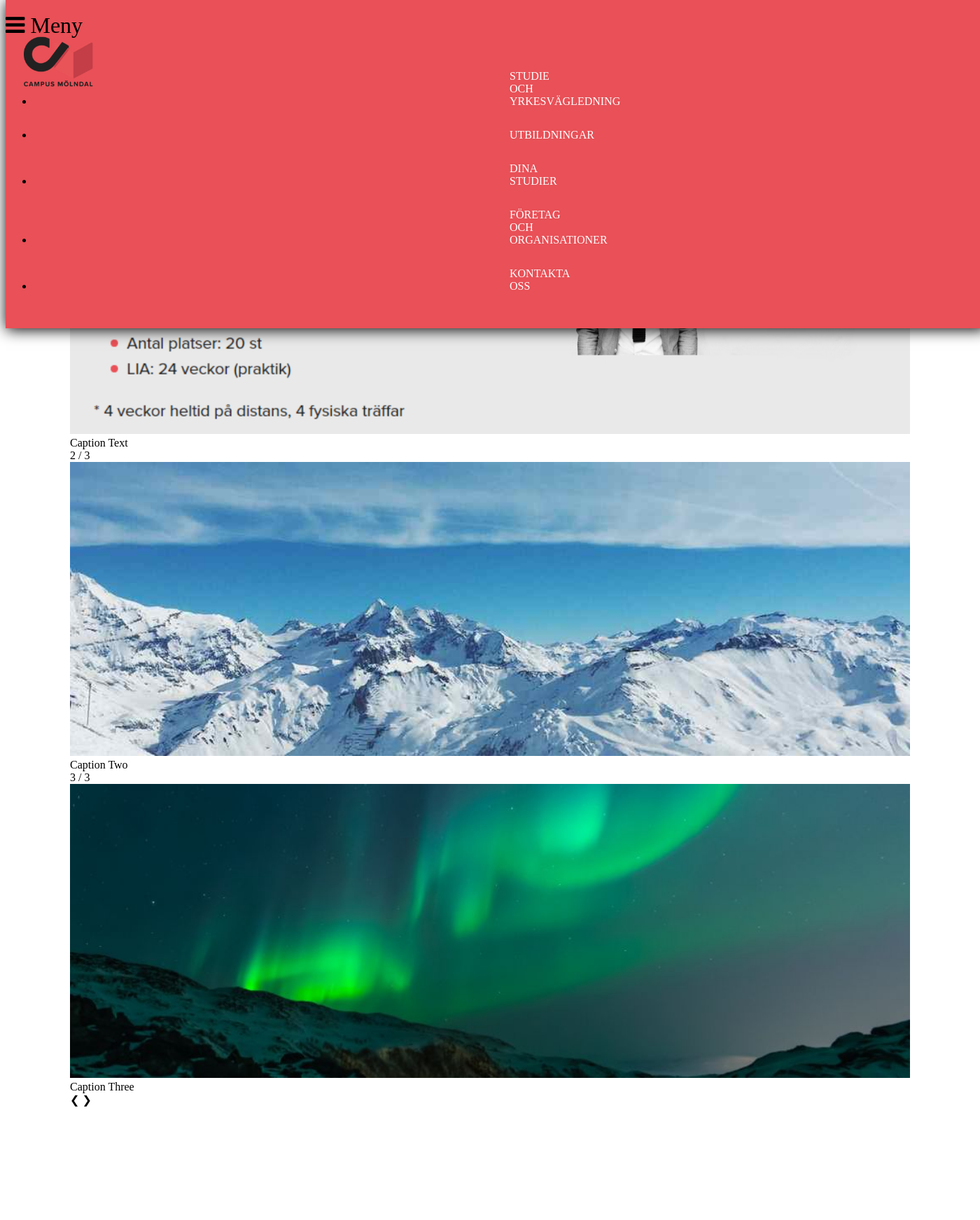
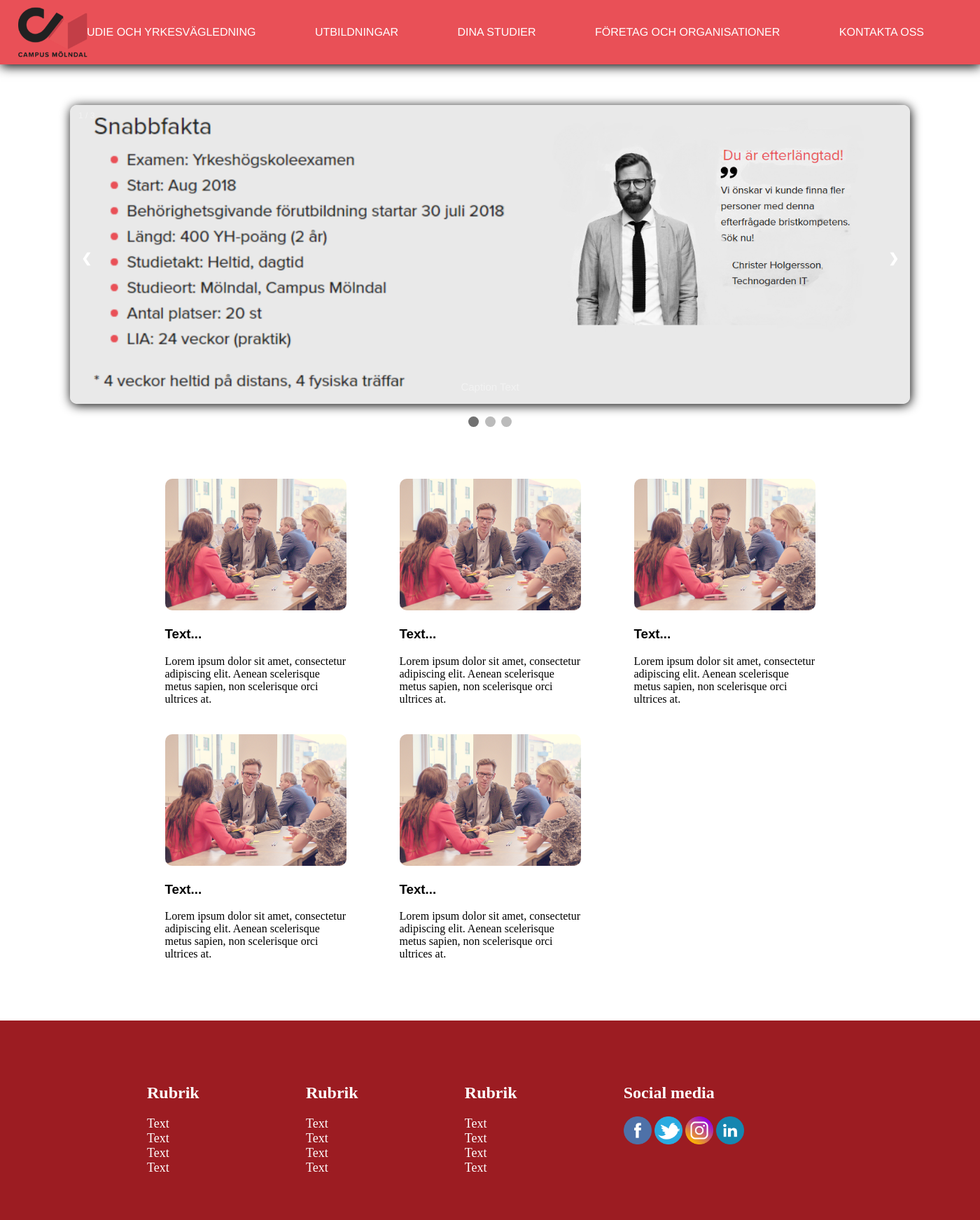
Before and after one commit to ASanzL/WebbProjekt, a PHP site: page / in a window 1400 px wide. Shown: the top 1743 px of the page at 70% size. Run offline with PHP 8.4, Linux system fonts and the light colour scheme.

Commit message:
Flyttade på filer

```diff
--- a/css/style.css
+++ b/css/style.css
@@ -1,129 +1,95 @@
-body a:hover {
-    color: #DFDFDF;
-    text-decoration: underline;
+html, body {
+    margin: 0;
+    padding: 0;
+    width: 100%;
+}
+
+body {
+    font-family: "Helvetica Neue",sans-serif;
+    font-weight: lighter;
+}
+
+header {
+    width: 100%;
+    height: 150px;
+    background-size: cover;
+}
+
+.logo {
+    width: 125px;
+    position: fixed;
+    margin-top: 10px;
+    float: left;
+}
+
+.logo img {
+    width: 125px;
 }
 
 nav {
-    background-color: #E95057;
-    margin: 0 0 5% 0;
-    padding: 20px 0 0 0;
+    position: fixed;
+    z-index: 1;
+    width: 100%;
+    line-height: 60px;
+    box-shadow: 1px 3px 15px black;
 }
 
-nav img {
-    filter: ;
-    width: 125px;
-    display: block;
-    margin: 0 auto;
-}
-main{
-    margin-top:150px;
-}
-
-#hamburger-menu {
-    text-decoration: none;
-    color: #ffffff;
-    top: 20px;
-    font-size: 40px;
+nav ul {
+    line-height: 60px;
+    list-style: none;
+    background-color: #E95057;
+    overflow: hidden;
+    text-align: right;
     margin: 0;
-}
-
-#menu-items {
-    display: none;
-    margin: 20px auto 0 auto;
-    text-align: center;
+    padding: 0 40px 0 0;
+    transition: 1s;
 
 }
 
-#menu-items a {
-    display: block;
-    text-decoration: none;
-    color: #ffffff;
-    text-transform: uppercase;
-    border-top: 1px black solid;
-    width: 100%;
-    padding: 15px 0 15px 0;
+nav ul li {
+    display: inline-block;
+    padding: 16px 40px;;
 }
 
-#menu-items a:hover {
-    background-color: #FF8086;
+nav ul li a {
+    text-decoration: none;
+    text-transform: uppercase;
+    color: #ffffff;
+    font-size: 16px;
+}
+
+.menu-icon {
+    line-height: 60px;
+    font-size: small;
+    width: 100%;
+    background: #ffffff;
+    text-align: right;
+    box-sizing: border-box;
+    padding: 15px 24px;
+    cursor: pointer;
+    color: #ffffff;
+    display: none;
 }
 
 
-/*-------------- GRID ------------------*/
-.gridContainer {
-    /* Keyword value */
-    grid-template: none;
-
-    /* grid-template-rows / grid-template-columns values */
-    grid-template: 150px 1fr / 150px 1fr;
-    grid-template: auto 1fr / auto 1fr auto;
-    grid-template: [linename] 100px / [columnname1] 30% [columnname2] 70%;
-    grid-template: fit-content(150px) / fit-content(50%);
-
-    /* grid-template-areas grid-template-rows / grid-template-column values */
-    grid-template: "a a a"
-    "b b b";
-    grid-template: "a a a" 20%
-    "b b b" auto;
-    grid-template: [header-top] "a a a"     [header-bottom]
-    [main-top] "b b b" 1fr [main-bottom]
-                            / auto 1fr auto;
-
-    /* Global values */
-    grid-template: inherit;
-    grid-template: initial;
-    grid-template: unset;
-}
-
-.gridItem {
-    margin: 15% 7.5% 5% 7.5%;
-    text-align: left;
-    padding: 0 10px;
-    font-family: Oswald, serif;
-    width: 1100px;
-}
-
-.gridItem img {
-
-    object-fit: cover;
-    width: 100%;
-    border-radius: 10px;
-    height: 400px;
-}
-
-.gridItem h3 {
-    color: #000000;
-    font-family: Oswald, sans-serif;
-}
-.infoArea{
-    display: grid;
-    grid-template-columns: 400px 400px;
-    grid-gap: 250px;
-    margin-left: 400px;
-}
-.infoItem ul{list-style:none;padding:0;margin:0}
-.infoItem ul li{padding-left:1em}
-.infoItem ul li:before{content:"";margin-right:10px;display:inline-block;width:8px;height:8px;background-color:#e95057;border-radius:50%;margin-bottom:2px}
-/*
--------------- SLIDESHOW ---------------------
+/*-------------- SLIDESHOW ---------------------*/
 * {box-sizing: border-box}
-body {font-family: Verdana, sans-serif; margin:0}
 .mySlides {display: none}
 .slideshow-container img {
     vertical-align: middle;
     border-radius: 10px;
 }
 
-    Slideshow container
+/* Slideshow container */
 .slideshow-container {
     box-shadow: 1px 2px 15px black;
     border-radius: 10px;
-    max-width: 100%;
+    max-width: 1200px;
     position: relative;
     margin: 0 auto 0 auto;
 }
 
- Next & previous buttons
+/* Next & previous buttons */
 .prev, .next {
     cursor: pointer;
     position: absolute;
@@ -138,18 +104,18 @@ body {font-family: Verdana, sans-serif; margin:0}
     border-radius: 0 3px 3px 0;
 }
 
- Position the "next button" to the right
+/* Position the "next button" to the right */
 .next {
     right: 0;
     border-radius: 3px 0 0 3px;
 }
 
- On hover, add a black background color with a little bit see-through
+/* On hover, add a black background color with a little bit see-through */
 .prev:hover, .next:hover {
     background-color: rgba(0,0,0,0.8);
 }
 
-* Caption text *
+/* Caption text */
 .text {
     color: #f2f2f2;
     font-size: 15px;
@@ -160,7 +126,7 @@ body {font-family: Verdana, sans-serif; margin:0}
     text-align: center;
 }
 
-/* Number text (1/3 etc) *
+/* Number text (1/3 etc) */
 .numbertext {
     color: #f2f2f2;
     font-size: 12px;
@@ -169,7 +135,7 @@ body {font-family: Verdana, sans-serif; margin:0}
     top: 0;
 }
 
-/* The dots/bullets/indicators *
+/* The dots/bullets/indicators */
 .dot {
     cursor: pointer;
     height: 15px;
@@ -185,13 +151,13 @@ body {font-family: Verdana, sans-serif; margin:0}
     background-color: #717171;
 }
 
-/* Fading animation *
+/* Fading animation */
 .fade {
     -webkit-animation-name: fade;
     -webkit-animation-duration: 1.5s;
     animation-name: fade;
     animation-duration: 1.5s;
-}*/
+}
 
 @-webkit-keyframes fade {
     from {opacity: .4}
@@ -201,6 +167,32 @@ body {font-family: Verdana, sans-serif; margin:0}
 @keyframes fade {
     from {opacity: .4}
     to {opacity: 1}
+}
+
+
+/*-------------- GRID ------------------*/
+.gridContainer {
+    display: grid;
+    grid-template-columns: auto auto auto;
+    grid-gap: 25px;
+    margin: 5% 15% 5% 15%;
+}
+
+.gridItem {
+    margin: 0 5% 0 5%;
+    text-align: left;
+    padding: 0 10px;
+    font-family: Oswald, serif;
+}
+
+.gridItem img {
+    width: 100%;
+    border-radius: 10px;
+}
+
+.gridItem h3 {
+    color: #000000;
+    font-family: Oswald, sans-serif;
 }
 
 
@@ -218,8 +210,8 @@ footer h6 {
 
 footer p {
     font-family: Oswald, serif;
-    margin-top: 10%;
-    font-size: 16px;
+    margin-top: 5%;
+    font-size: 14px;
 }
 
 footer a {
@@ -229,7 +221,7 @@ footer a {
 .footerGrid {
     margin: 50px 15% 0 15%;
     display: grid;
-    grid-template-columns: auto auto;
+    grid-template-columns: auto auto auto auto;
     grid-gap: 25px;
 }
 
@@ -256,75 +248,49 @@ footer a {
     width: 40px;
 }
 
-@media screen and (min-width: 1025px){
 
-    nav {
-        z-index: 1;
-        position: fixed;
-        width: 100%;
+/* ----- Media Queries ----- */
+@media(max-width: 786px) {
+
+    .logo {
         top: 0;
-        padding: 20px 0 20px 0;
-        box-shadow: 1px 2px 20px black;
     }
 
-    nav img {
-        display: block;
-        margin: 0;
+    nav ul {
+        max-height: 0px;
+        background: #E95057;
+        padding-right: 0;
     }
 
-    #hamburger-menu {
-        display: none
+    .menu-icon {
+        background-color: #E95057;
     }
 
-    #menu-items {
-        display: block;
-        margin: -55px 0 10px 0;
+    .showing {
+        max-height: 34em;
+    }
+
+    nav ul li {
+        box-sizing: border-box;
+        width: 100%;
+        padding: 24px;
         text-align: center;
     }
 
-    #menu-items a {
-        display: inline-block;
-        width: 0;
-        margin: 0 75px 0 75px;
-        border: none;
-    }
-
-    #menu-items a:hover {
-        color: #DFDFDF;
-        text-decoration: underline;
+    .menu-icon {
+        display: block;
     }
 
 
-    /*-------------- GRID ------------------*/
+    /* ----- Grid -----*/
     .gridContainer {
-        margin: auto 15% auto 15%;
-        grid-template-columns: auto auto auto;
+        grid-template-columns: auto;
     }
 
 
-    /*-------------- SLIDESHOW ---------------------*/
-    .slideshow-container {
-        max-width: 1200px;
-        margin: 175px auto 0 auto;
+    /* ----- FOOTER -----*/
+    .footerGrid {
+        grid-template-columns: auto auto;
     }
 
-
-    /*--------------- FOOTER ------------------*/
-
-    footer p {
-        font-family: Oswald, serif;
-        margin-top: 5%;
-        font-size: 14px;
-    }
-
-    .footerGrid {
-        grid-template-columns: auto auto auto auto;
-    }
-
-    .footerItemSocial img {
-        display: inline-block;
-    }
-    .footerItemSocial a {
-        display: inline-block;
-    }
 }
--- a/js/javascript.js
+++ b/js/javascript.js
@@ -1,7 +1,17 @@
+// Menu toggle button
+
+$(document).ready(function() {
+    $(".menu-icon").on("click", function () {
+       $("nav ul").toggleClass("showing");
+    });
+});
+
+
+// SlideShow
 var slideIndex = 1;
 showSlides(slideIndex);
 elClick = document.getElementById("hamburger-menu");
-/*
+
 function plusSlides(n) {
     showSlides(slideIndex += n);
 }
@@ -25,43 +35,3 @@ function showSlides(n) {
     slides[slideIndex-1].style.display = "block";
     dots[slideIndex-1].className += " active";
 }
-  <div class="slideshow-container">
-            <div class="mySlides fade">
-                <div class="numbertext">1 / 3</div>
-                <img src="img/img_nature_wide.jpg" style="width:100%">
-                <div class="text">Caption Text</div>
-            </div>
-
-            <div class="mySlides fade">
-                <div class="numbertext">2 / 3</div>
-                <img src="img/img_snow_wide.jpg" style="width:100%">
-                <div class="text">Caption Two</div>
-            </div>
-
-            <div class="mySlides fade">
-                <div class="numbertext">3 / 3</div>
-                <img src="img/img_lights_wide.jpg" style="width:100%">
-                <div class="text">Caption Three</div>
-            </div>
-
-            <a class="prev" onclick="plusSlides(-1)">&#10094;</a>
-            <a class="next" onclick="plusSlides(1)">&#10095;</a>
-
-        </div>
-         <br>
-        <div style="text-align:center">
-            <span class="dot" onclick="currentSlide(1)"></span>
-            <span class="dot" onclick="currentSlide(2)"></span>
-            <span class="dot" onclick="currentSlide(3)"></span>
-        </div>
-*/
-function openHamburgerMenu () {
-    var x = document.getElementById("menu-items");
-    if (x.style.display === "block") {
-        x.style.display = "none";
-    } else {
-        x.style.display = "block";
-    }
-}
-
-elClick.addEventListener("click", openHamburgerMenu);
```
Also changed, not shown: javascript.js (deleted, +0 -37 lines), style.css (deleted, +0 -296 lines).
